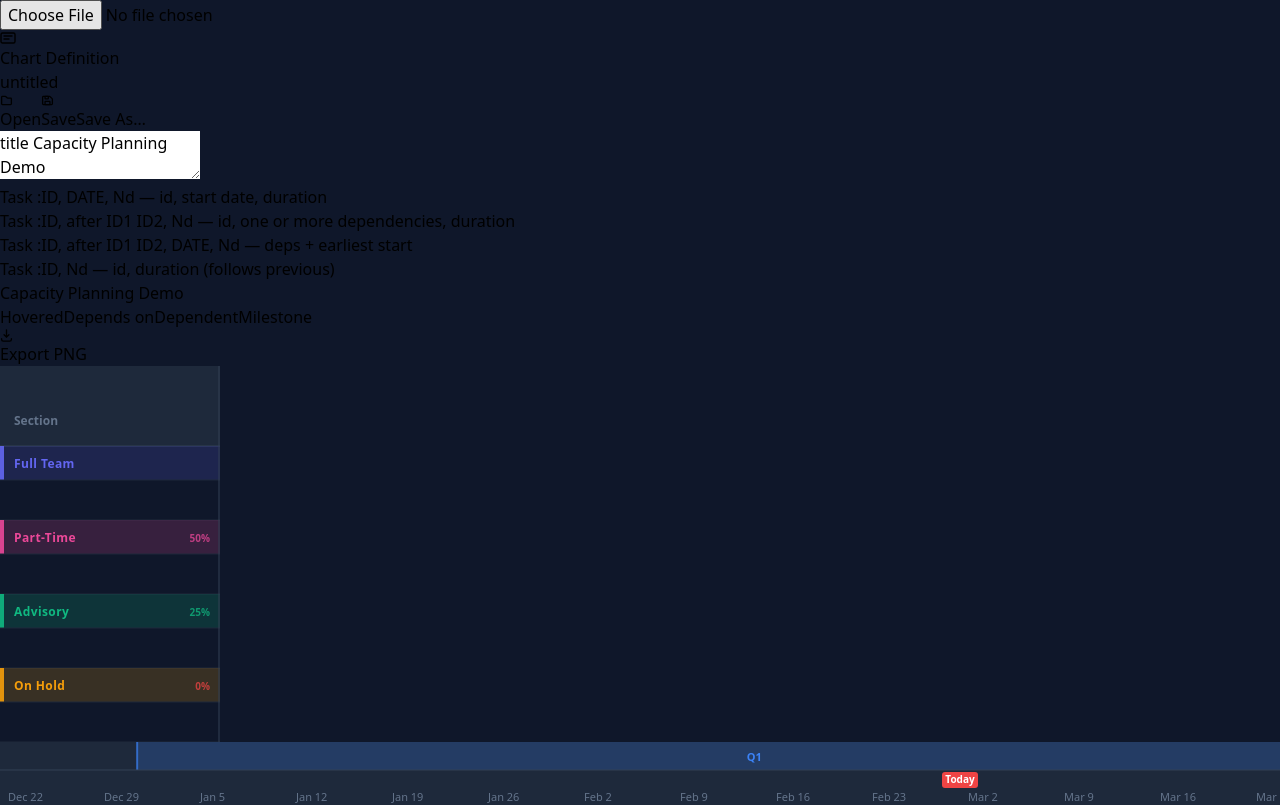
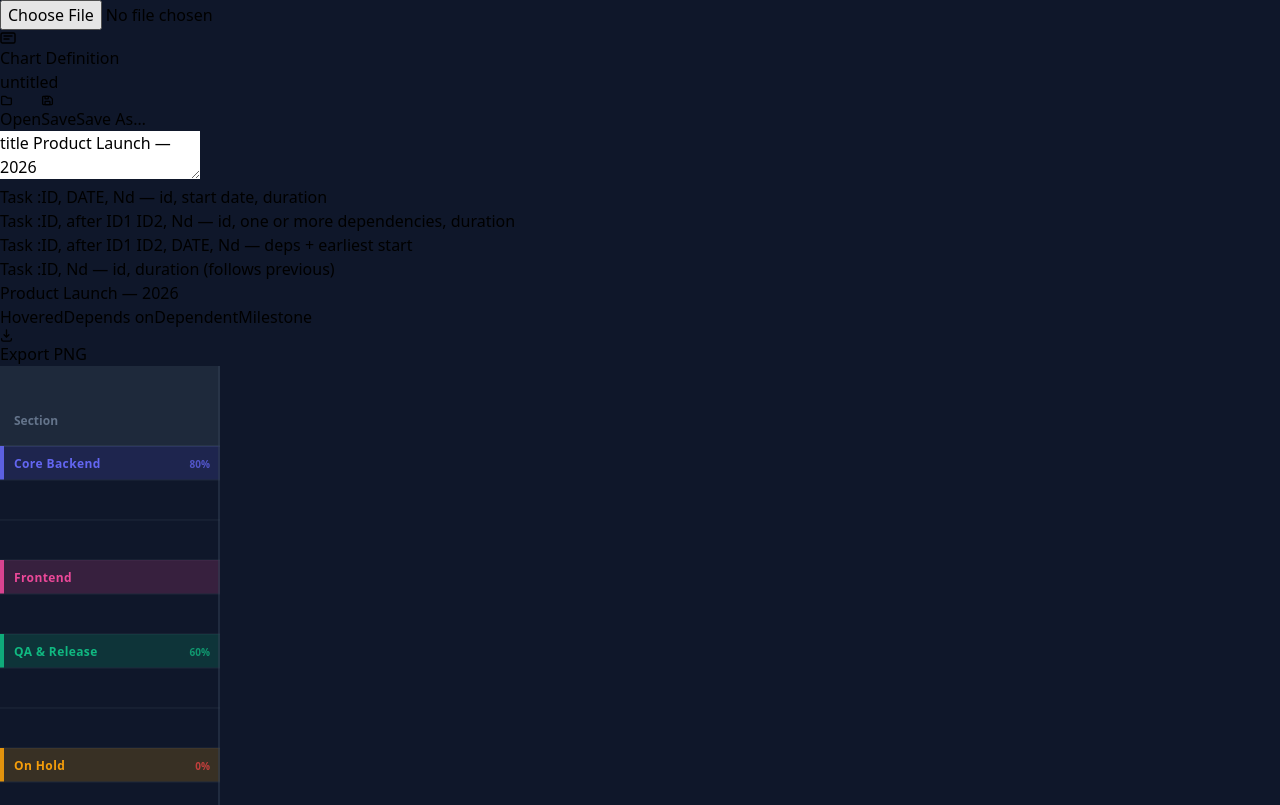
Before and after one commit to technophile21/project-nexus, a React (Vite) app: page / in a window 1280 px wide. Shown: the top 805 px of the page. Built offline with nearby package versions, Linux system fonts and the light colour scheme.

Commit message:
Add sample default markdown data to be loaded when app opens
It covers most functionality offered by app and the needed structure to refer.

```diff
--- a/src/components/App.tsx
+++ b/src/components/App.tsx
@@ -7,21 +7,37 @@ import { useWarnings } from '../hooks/useWarnings';
 import { WarningsContext } from '../context/WarningsContext';
 import { textFileAdapter } from '../adapters/textFileAdapter';
 
-const DEFAULT_TEXT = `title Capacity Planning Demo
+const DEFAULT_TEXT = `title Product Launch — 2026
 dateFormat DD-MM-YYYY
+defaultAvailability 80%
+
 quarter Q1 :01-01-2026, 31-03-2026
 quarter Q2 :01-04-2026, 30-06-2026
-milestone Beta Release :M1, 11-04-2026
-section Full Team [100%]
-Auth Service :T1, 01-03-2026, 10d
-API Gateway :T2, after T1, 10d
-section Part-Time [50%]
-Dashboard UI :T3, 01-03-2026, 10d
-Analytics Module :T4, after T3, 10d
-section Advisory [25%]
-Performance Audit :T5, 01-03-2026, 10d
+
+milestone Design Sign-off :M1, 30-01-2026
+milestone Beta Release :M2, 15-04-2026
+milestone GA Release :01-06-2026
+
+section Core Backend
+Environment Setup :T0, 05-01-2026, 3d
+Auth Service :T1, 10d
+User API :T2, after T1, 8d
+Payment Gateway :T3, after T1, 12d
+Data Pipeline :T4, after T2 T3, 10d
+
+section Frontend [100%]
+Design System :T5, 05-01-2026, 8d
+Dashboard [50%] :T6, after T5, 10d
+Checkout Flow :T7, after T5 T3, 8d
+Analytics View :T8, after T6 T7, 6d
+
+section QA & Release [60%]
+Integration Tests :T9, after T4 T8, 10d
+Performance Audit [50%] :T10, after T4, 01-04-2026, 8d
+Release Prep :T11, after T9 T10, 5d
+
 section On Hold [0%]
-Legacy Migration :T6, 01-03-2026, 15d`;
+Legacy Migration :T12, 05-01-2026, 20d`;
 
 export default function App() {
   const { text, fileName, isDirty, fileErrors, handleChange, handleOpen, handleSave, handleSaveAs, handleFileInputChange, fileInputRef } =
```
